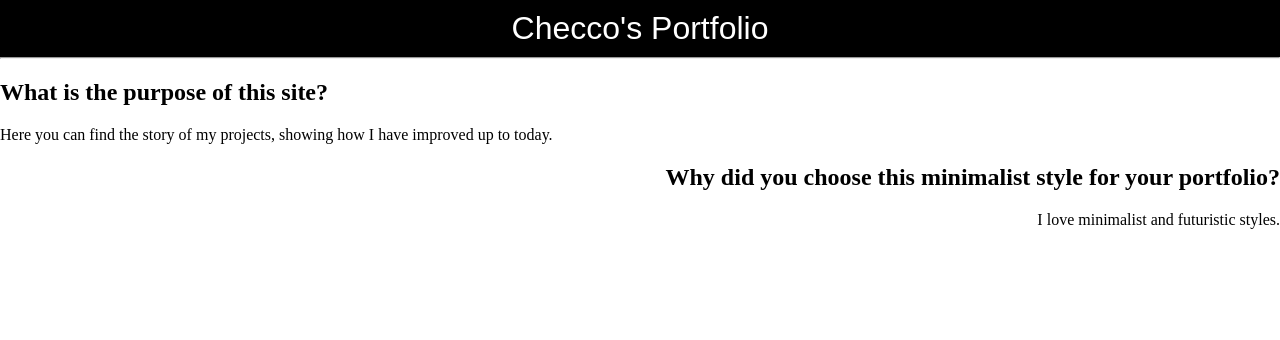
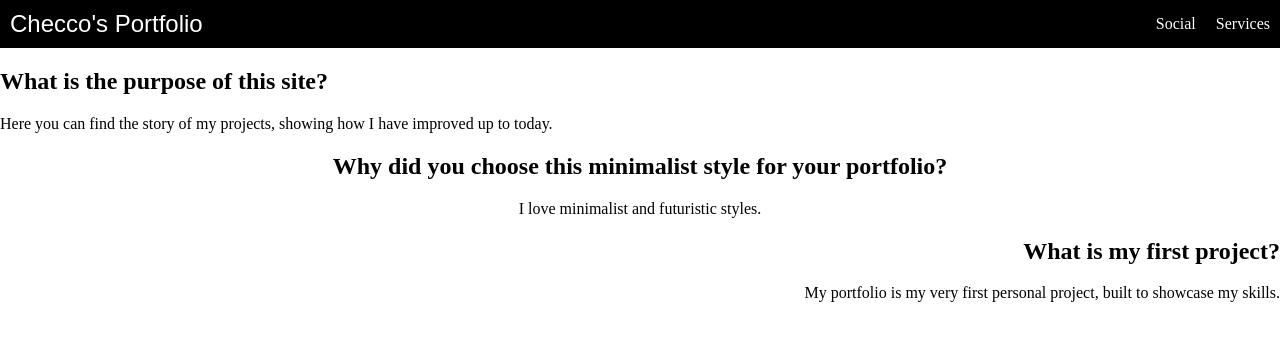
Before and after one commit to checcool/portfolio, a plain HTML site: page index.htm in a window 1280 px wide. Drawn offline with Linux system fonts and the light colour scheme; a web font is replaced by a local one.

Commit message:
Add navbar

```diff
--- a/index.htm
+++ b/index.htm
@@ -5,18 +5,29 @@
     <head>
         <title>Checco's Portfolio</title>
         <link rel="stylesheet" href="style.css">
+        <meta name="viewport" content="width=device-width, initial-scale=1.0">
     </head>
 
     <body>
+        <nav class="navbar">
         <h1 class="workbench-font main-title">Checco's Portfolio</h1>
+        <ul>
+            <li class="litem">Social</li>
+            <li class="litem">Services</li>
+        </ul>
+        </nav>
 
-        <hr>
 
         <h2>What is the purpose of this site?</h2>
         <p>Here you can find the story of my projects, showing how I have improved up to today.</p>
 
-        <h2 class="txt-right">Why did you choose this minimalist style for your portfolio?</h2>
-        <p class="txt-right">I love minimalist and futuristic styles.</p>
+        <h2 class="txt-center">Why did you choose this minimalist style for your portfolio?</h2>
+        <p class="txt-center">I love minimalist and futuristic styles.</p>
+
+        <h2 class="txt-right">What is my first project?</h2>
+        <p class="txt-right">My portfolio is my very first personal project, built to showcase my skills.</p>
+
+
     </body>
 
 </html>
--- a/style.css
+++ b/style.css
@@ -22,10 +22,33 @@
     text-align: right;
 }
 
+.txt-center{
+    text-align: center;
+}
+
+nav.navbar{
+    background-color: black;
+    display: flex;
+    justify-content: space-between;
+    align-items: center;
+}
+
+li.litem{
+    color: white;
+}
+
+li.litem:hover{
+    color: aqua;
+}
+
 body{
     margin: 0;
 }
 
-hr{
-    margin-top: 0;
+ul{
+    padding: 10px;
+    margin: 0;
+    list-style-type: none;
+    display: flex;
+    gap: 20px;
 }
```
